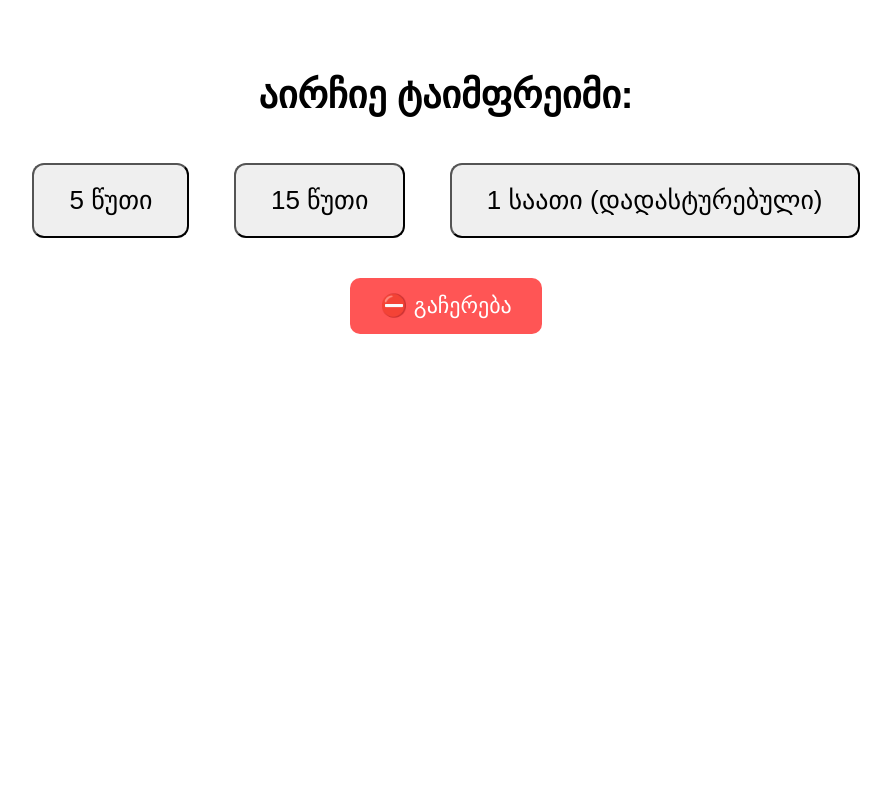
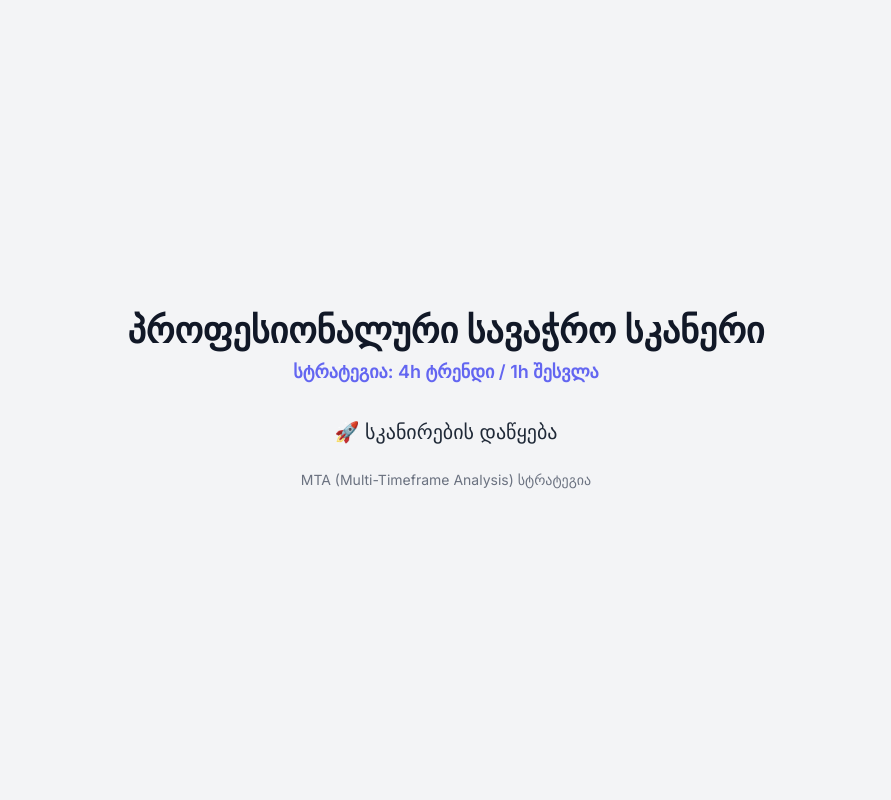
Before and after one commit to mishka2255/ema-signal-bot, a Flask app: page / in a window 1280 px wide. Shown: the whole page, without its empty margins (194-1085 px from the left). Run offline with Flask 3, Linux system fonts and the light colour scheme; some libraries are stand-ins or nearby versions.

Commit message:
Update index.html

```diff
--- a/templates/index.html
+++ b/templates/index.html
@@ -2,115 +2,186 @@
 <html lang="ka">
 <head>
     <meta charset="UTF-8">
-    <title>ტაიმფრეიმ სკანერი</title>
+    <meta name="viewport" content="width=device-width, initial-scale=1.0">
+    <title>MTA სკანერი</title>
+    <!-- Tailwind CSS -->
+    <script src="https://cdn.tailwindcss.com"></script>
+    <!-- Google Fonts: Inter -->
+    <link rel="preconnect" href="https://fonts.googleapis.com">
+    <link rel="preconnect" href="https://fonts.gstatic.com" crossorigin>
+    <link href="https://fonts.googleapis.com/css2?family=Inter:wght@400;500;600;700&display=swap" rel="stylesheet">
     <style>
         body {
-            font-family: "BPG Nino Mtavruli", sans-serif;
-            text-align: center;
-            padding: 40px;
+            font-family: 'Inter', "BPG Nino Mtavruli", sans-serif;
+            -webkit-font-smoothing: antialiased;
+            -moz-osx-font-smoothing: grayscale;
         }
-        h1 {
-            font-size: 38px;
+        .btn {
+            @apply px-8 py-4 rounded-lg font-semibold text-white shadow-lg transition-transform transform hover:scale-105 focus:outline-none focus:ring-2 focus:ring-offset-2;
         }
-        button {
-            font-size: 26px;
-            padding: 20px 35px;
-            margin: 20px;
-            border-radius: 12px;
+        .btn-start {
+            @apply bg-gradient-to-r from-blue-600 to-indigo-600 hover:from-blue-700 hover:to-indigo-700 focus:ring-blue-500;
         }
-        .info {
-            margin-top: 30px;
-            font-size: 24px;
+        .btn-stop {
+            @apply bg-gradient-to-r from-red-600 to-pink-600 hover:from-red-700 hover:to-pink-700 focus:ring-red-500;
         }
-        #timer {
-            font-size: 28px;
-            font-weight: bold;
-            margin-top: 15px;
+        .card {
+            @apply bg-white dark:bg-gray-800 shadow-2xl rounded-2xl p-6 md:p-8;
         }
-        ul {
-            list-style-type: none;
-            padding: 0;
+        /* სტილი Telegram-იდან მოსული HTML-ისთვის */
+        #results-list a {
+            @apply text-blue-500 hover:underline font-bold;
         }
-        li {
-            font-size: 20px;
-            margin: 8px;
-            padding: 10px;
-            border-radius: 8px;
-        }
-        .strong { background-color: #d4f4dd; font-weight: bold; }
-        .medium { background-color: #fff8d6; }
-        .weak { background-color: #f8d6d6; }
     </style>
 </head>
-<body>
-    <h1>აირჩიე ტაიმფრეიმი:</h1>
-    <form method="POST" action="/start">
-        <button name="timeframe" value="5m">5 წუთი</button>
-        <button name="timeframe" value="15m">15 წუთი</button>
-        <button name="timeframe" value="1h-confirmed">1 საათი (დადასტურებული)</button>
-    </form>
+<body class="bg-gray-100 dark:bg-gray-900 text-gray-800 dark:text-gray-200 min-h-screen flex items-center justify-center p-4">
 
-    <form method="POST" action="/stop">
-        <button type="submit" style="font-size: 22px; padding: 15px 30px; background-color: #ff5555; color: white; border: none; border-radius: 10px;">
-            ⛔ გაჩერება
-        </button>
-    </form>
+    <div class="w-full max-w-3xl mx-auto">
+        <div class="card">
+            <header class="text-center mb-8">
+                <h1 class="text-3xl md:text-4xl font-bold text-gray-900 dark:text-white">პროფესიონალური სავაჭრო სკანერი</h1>
+                <p id="strategy-display" class="text-indigo-500 dark:text-indigo-400 mt-2 font-semibold text-lg">
+                    სტრატეგია: {{ config.high_tf }} ტრენდი / {{ config.low_tf }} შესვლა
+                </p>
+            </header>
 
-    {% if status.running %}
-        <div class="info">
-            ⏳ პროცესი დაიწყო — ვამოწმებთ {{ status.tf }} ტაიმფრეიმზე {{ status.total }} ქოინს...
+            <!-- Start/Stop Controls -->
+            <div id="controls" class="text-center">
+                <!-- Start Form -->
+                <form id="start-form" method="POST" action="/start">
+                    <button type="submit" class="btn btn-start text-xl">🚀 სკანირების დაწყება</button>
+                </form>
+                <!-- Stop Form -->
+                <form id="stop-form" method="POST" action="/stop" class="hidden">
+                     <button type="submit" class="btn btn-stop text-xl">⛔ სკანირების გაჩერება</button>
+                </form>
+            </div>
+
+            <!-- Status Display -->
+            <div id="status-container" class="mt-8 text-center space-y-4 hidden">
+                <div id="status-text" class="text-lg font-medium text-blue-600 dark:text-blue-400"></div>
+                <!-- Progress Bar -->
+                <div class="w-full bg-gray-200 dark:bg-gray-700 rounded-full h-4">
+                    <div id="progress-bar" class="bg-gradient-to-r from-blue-500 to-indigo-500 h-4 rounded-full transition-all duration-500" style="width: 0%"></div>
+                </div>
+                <div id="progress-label" class="text-sm text-gray-500 dark:text-gray-400"></div>
+            </div>
+
+            <!-- Results Display -->
+            <div id="results-container" class="mt-8 hidden">
+                <div class="text-center border-t dark:border-gray-700 pt-6">
+                    <h2 id="results-header" class="text-2xl font-bold mb-2"></h2>
+                    <p id="results-subheader" class="text-gray-500 dark:text-gray-400 mb-4"></p>
+                </div>
+                <ul id="results-list" class="space-y-4">
+                    <!-- Results will be injected here by JavaScript -->
+                </ul>
+            </div>
         </div>
-        <div id="timer">⏱️ დარჩენილი დრო: ითვლება...</div>
-    {% endif %}
-
-    {% if status.finished %}
-        <div class="info" style="color: green; margin-top: 30px;">
-            ✅ სკანირება დასრულდა!
-        </div>
-        <div class="info">
-            🕓 შესრულებული დრო: {{ status.duration // 60 }} წუთი {{ "%02d"|format(status.duration % 60) }} წამი
-        </div>
-        <div class="info">
-            <h3>📋 აღმოჩენილი სიგნალები:</h3>
-            <ul>
-                {% for item in status.results %}
-                    {% set indicators = item.count('+') %}
-                    <li class="{{ 'strong' if indicators >= 4 else 'medium' if indicators >= 2 else 'weak' }}">
-                        {{ item }} {% if indicators >= 1 %}[{{ '⭐' * indicators }}]{% endif %}
-                    </li>
-                {% endfor %}
-            </ul>
-        </div>
-    {% endif %}
+        <footer class="text-center mt-6 text-sm text-gray-500 dark:text-gray-400">
+            <p>MTA (Multi-Timeframe Analysis) სტრატეგია</p>
+        </footer>
+    </div>
 
     <script>
-        let remaining = 0;
-        const timerElem = document.getElementById("timer");
+        // DOM Elements
+        const startForm = document.getElementById('start-form');
+        const stopForm = document.getElementById('stop-form');
+        const statusContainer = document.getElementById('status-container');
+        const statusText = document.getElementById('status-text');
+        const progressBar = document.getElementById('progress-bar');
+        const progressLabel = document.getElementById('progress-label');
+        const resultsContainer = document.getElementById('results-container');
+        const resultsHeader = document.getElementById('results-header');
+        const resultsSubheader = document.getElementById('results-subheader');
+        const resultsList = document.getElementById('results-list');
+        const strategyDisplay = document.getElementById('strategy-display');
 
-        function updateTimer() {
-            fetch("/status")
-                .then(response => response.json())
-                .then(data => {
-                    if (data.running && !data.finished) {
-                        const estimatedTotal = Math.round(data.total * 0.4);
-                        const remainingSeconds = estimatedTotal - data.duration;
-                        if (remainingSeconds > 0) {
-                            let mins = Math.floor(remainingSeconds / 60);
-                            let secs = remainingSeconds % 60;
-                            timerElem.innerText = `⏱️ დარჩენილი დრო: ${mins} წუთი ${secs.toString().padStart(2, '0')} წამი`;
-                        } else {
-                            timerElem.innerText = `⏱️ დასრულების მოლოდინი...`;
-                        }
-                        setTimeout(updateTimer, 1000);
-                    } else if (data.finished) {
-                        location.reload();
-                    }
+        let statusInterval;
+        let initialStatus = {{ status | tojson }};
+        let appConfig = {{ config | tojson }};
+
+        function renderResults(statusData) {
+            resultsList.innerHTML = ''; // Clear previous results
+            if (statusData.last_scan_results && statusData.last_scan_results.length > 0) {
+                resultsHeader.innerText = '🎯 აღმოჩენილი სიგნალები';
+                resultsSubheader.innerText = `სკანირება დასრულდა ${statusData.scan_duration} წამში. ბოლო განახლება: ${statusData.last_scan_time}`;
+
+                statusData.last_scan_results.forEach(itemHTML => {
+                    const li = document.createElement('li');
+                    li.className = 'bg-gray-50 dark:bg-gray-700/50 p-4 rounded-lg shadow-sm whitespace-pre-line leading-relaxed';
+                    li.innerHTML = itemHTML; // პირდაპირ ვაწერთ მოსულ HTML-ს
+                    resultsList.appendChild(li);
                 });
+
+            } else {
+                resultsHeader.innerText = '🧐 სიგნალები ვერ მოიძებნა';
+                resultsSubheader.innerText = `სკანირება დასრულდა. ბოლო განახლება: ${statusData.last_scan_time}`;
+            }
+            resultsContainer.classList.remove('hidden');
         }
 
-        {% if status.running and not status.finished %}
-            updateTimer();
-        {% endif %}
+        function updateUI(data) {
+            strategyDisplay.innerText = `სტრატეგია: ${appConfig.high_tf} ტრენდი / ${appConfig.low_tf} შესვლა`;
+
+            if (data.running) {
+                // --- SCAN IS RUNNING ---
+                startForm.classList.add('hidden');
+                stopForm.classList.remove('hidden');
+                statusContainer.classList.remove('hidden');
+                resultsContainer.classList.add('hidden');
+
+                statusText.innerText = `⏳ ვასკანერებ...`;
+
+                const progress = data.symbols_total > 0 ? (data.symbols_scanned / data.symbols_total) * 100 : 0;
+                progressBar.style.width = `${progress}%`;
+                progressLabel.innerText = `${data.symbols_scanned} / ${data.symbols_total} სიმბოლო`;
+
+            } else {
+                // --- SCAN IS NOT RUNNING ---
+                clearInterval(statusInterval);
+                statusInterval = null;
+
+                startForm.classList.remove('hidden');
+                stopForm.classList.add('hidden');
+                statusContainer.classList.add('hidden');
+
+                if (data.last_scan_time !== 'N/A') {
+                    renderResults(data);
+                }
+            }
+        }
+
+        async function fetchStatus() {
+            try {
+                const response = await fetch('/status');
+                if (!response.ok) throw new Error('Network response was not ok');
+                const data = await response.json();
+                updateUI(data);
+            } catch (error) {
+                console.error("Failed to fetch status:", error);
+                statusText.innerText = "სერვერთან კავშირი დაიკარგა.";
+                clearInterval(statusInterval);
+            }
+        }
+
+        // --- Event Listeners ---
+        startForm.addEventListener('submit', () => {
+            setTimeout(() => {
+                if (!statusInterval) {
+                    statusInterval = setInterval(fetchStatus, 2000);
+                }
+            }, 100);
+        });
+
+        // --- Initial Load ---
+        document.addEventListener('DOMContentLoaded', () => {
+            if (initialStatus.running) {
+                statusInterval = setInterval(fetchStatus, 2000);
+            }
+            updateUI(initialStatus);
+        });
+
     </script>
 </body>
 </html>
```
